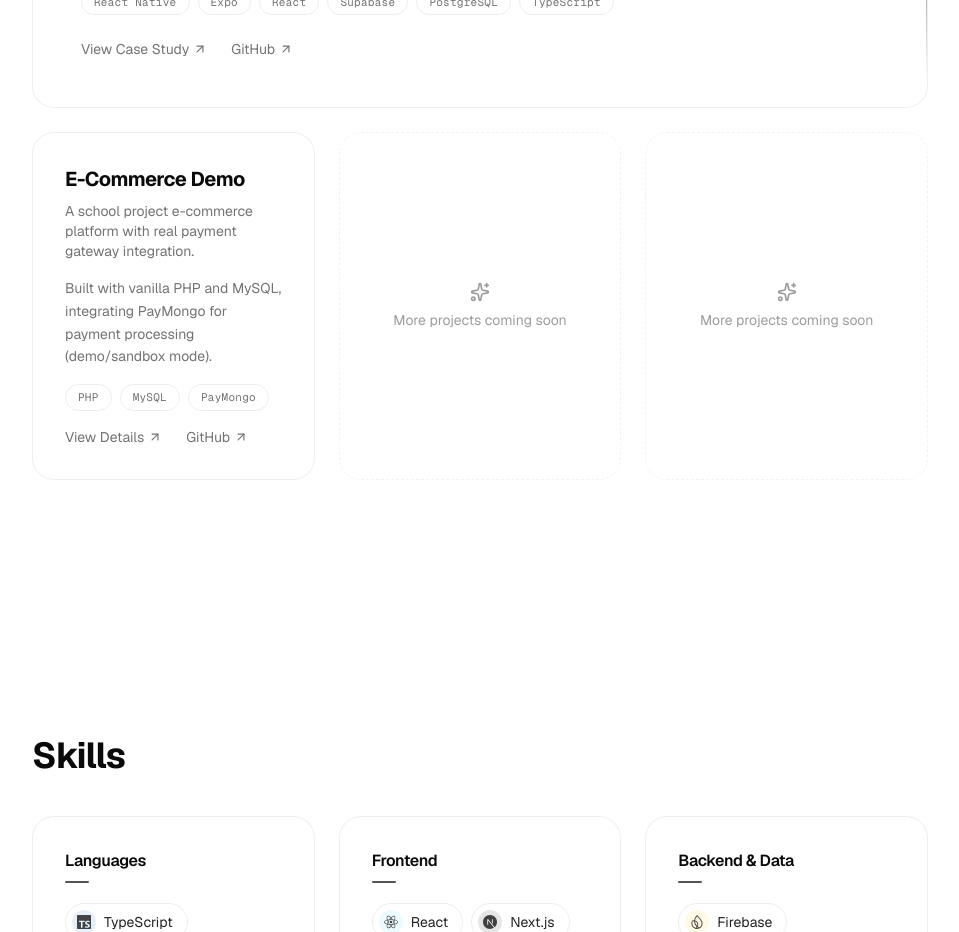
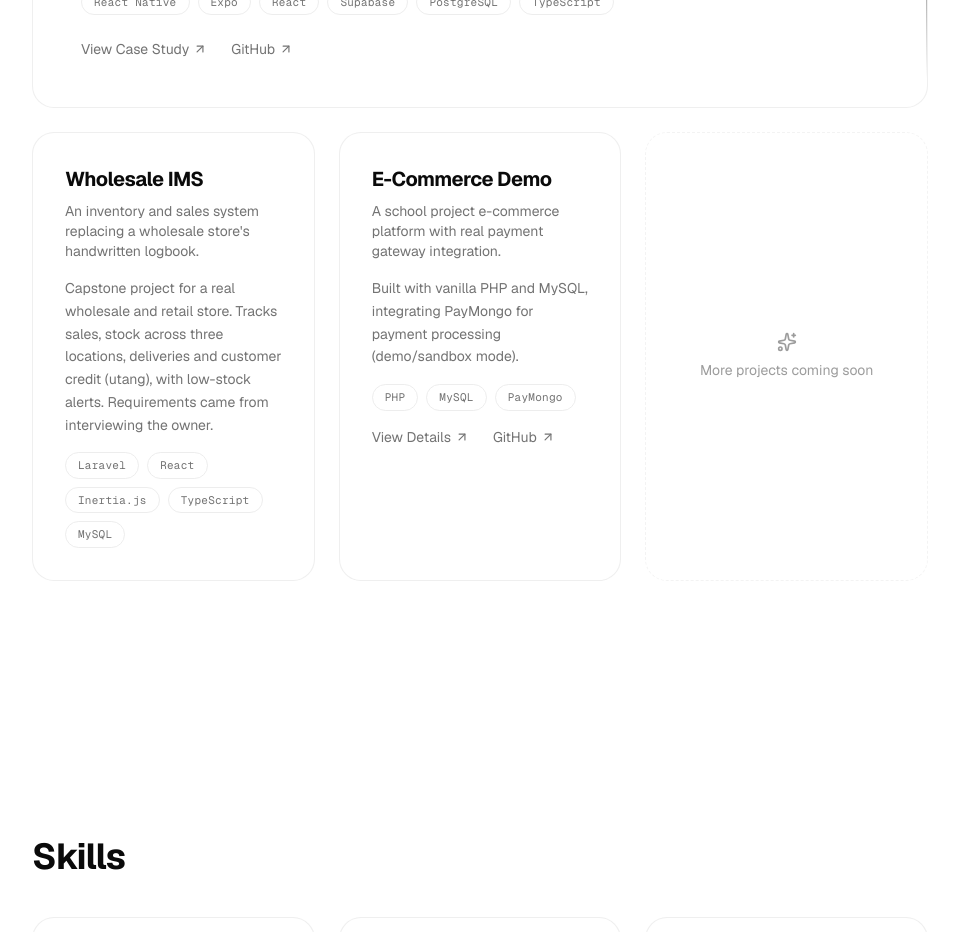
Before and after one commit to brandonskie27-hub/my-portfolio, a Next.js app: page / in a window 1280 px wide. Shown: the part 1820-2752 px from the top of the page, without its empty margins (160-1119 px from the left). Built offline with nearby package versions, Linux system fonts and the light colour scheme.

Commit message:
Add Wholesale IMS to Projects after Tapt
Co-Authored-By: Claude Opus 5.5 <noreply@anthropic.com>

```diff
--- a/components/projects.tsx
+++ b/components/projects.tsx
@@ -33,6 +33,16 @@ const FEATURED_PROJECT: Project = {
   ],
 }
 
+const WHOLESALE_IMS_PROJECT: Project = {
+  title: "Wholesale IMS",
+  tagline:
+    "An inventory and sales system replacing a wholesale store's handwritten logbook.",
+  description:
+    "Capstone project for a real wholesale and retail store. Tracks sales, stock across three locations, deliveries and customer credit (utang), with low-stock alerts. Requirements came from interviewing the owner.",
+  tech: ["Laravel", "React", "Inertia.js", "TypeScript", "MySQL"],
+  links: [],
+}
+
 const STANDARD_PROJECT: Project = {
   title: "E-Commerce Demo",
   tagline:
@@ -58,6 +68,8 @@ function TechTag({ label }: { label: string }) {
 }
 
 function ProjectLinks({ links }: { links: ProjectLink[] }) {
+  if (links.length === 0) return null
+
   return (
     <div className="flex flex-wrap items-center gap-6">
       {links.map((link) => (
@@ -153,10 +165,10 @@ export function Projects() {
             <FeaturedProjectCard project={FEATURED_PROJECT} />
           </StaggerItem>
           <StaggerItem className="h-full">
-            <StandardProjectCard project={STANDARD_PROJECT} />
+            <StandardProjectCard project={WHOLESALE_IMS_PROJECT} />
           </StaggerItem>
           <StaggerItem className="h-full">
-            <ComingSoonCard />
+            <StandardProjectCard project={STANDARD_PROJECT} />
           </StaggerItem>
           <StaggerItem className="h-full">
             <ComingSoonCard />
```
